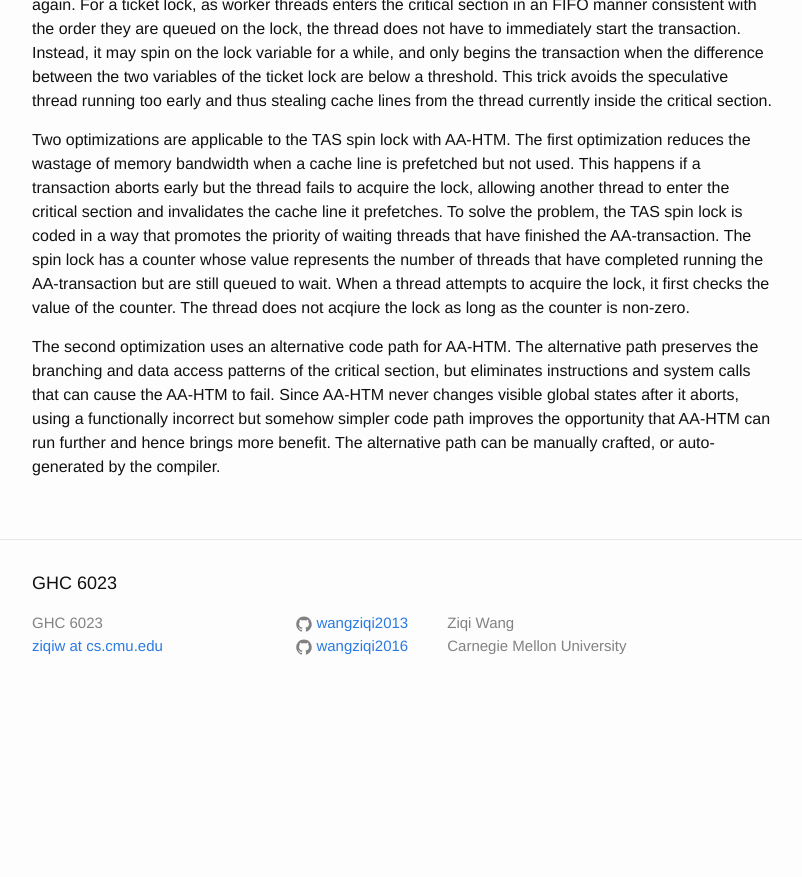
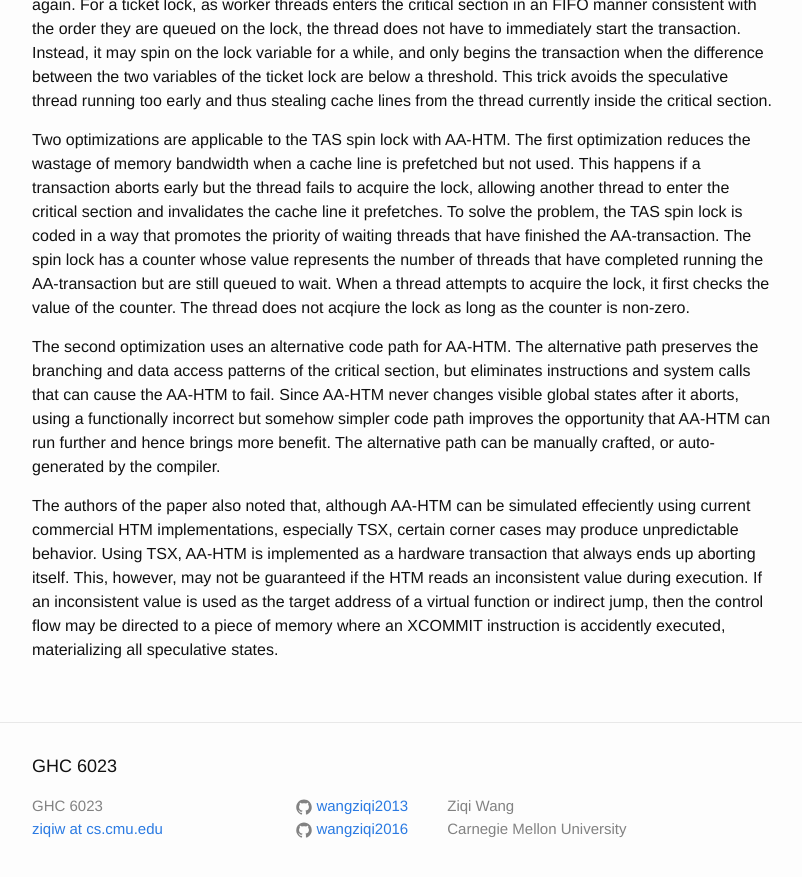
Before and after one commit to wangziqi2013/wangziqi2013.github.io, a Jekyll site: the page built from _posts/2018-05-26-Perf-Improv-via-aahtm.markdown, in a window 1280 px wide and 900 px high, scrolled down 955 px. Shown: the top 877 px of the window, without its empty margins (238-1040 px from the left). Built offline with Jekyll 4.4.1, drawn with Linux system fonts in a browser that asks for light colours; before the commit the page ends 1672 px from its top, so only the background shows below that.

Commit message:
Adding the problem using TSX

```diff
--- a/_posts/2018-05-26-Perf-Improv-via-aahtm.markdown
+++ b/_posts/2018-05-26-Perf-Improv-via-aahtm.markdown
@@ -53,3 +53,10 @@ data access patterns of the critical section, but eliminates instructions and sy
 AA-HTM to fail. Since AA-HTM never changes visible global states after it aborts, using a functionally incorrect
 but somehow simpler code path improves the opportunity that AA-HTM can run further and hence brings more benefit.
 The alternative path can be manually crafted, or auto-generated by the compiler.
+
+The authors of the paper also noted that, although AA-HTM can be simulated effeciently using current commercial
+HTM implementations, especially TSX, certain corner cases may produce unpredictable behavior. Using TSX, AA-HTM
+is implemented as a hardware transaction that always ends up aborting itself. This, however, may not be guaranteed
+if the HTM reads an inconsistent value during execution. If an inconsistent value is used as the target address of
+a virtual function or indirect jump, then the control flow may be directed to a piece of memory where an XCOMMIT
+instruction is accidently executed, materializing all speculative states.
```
